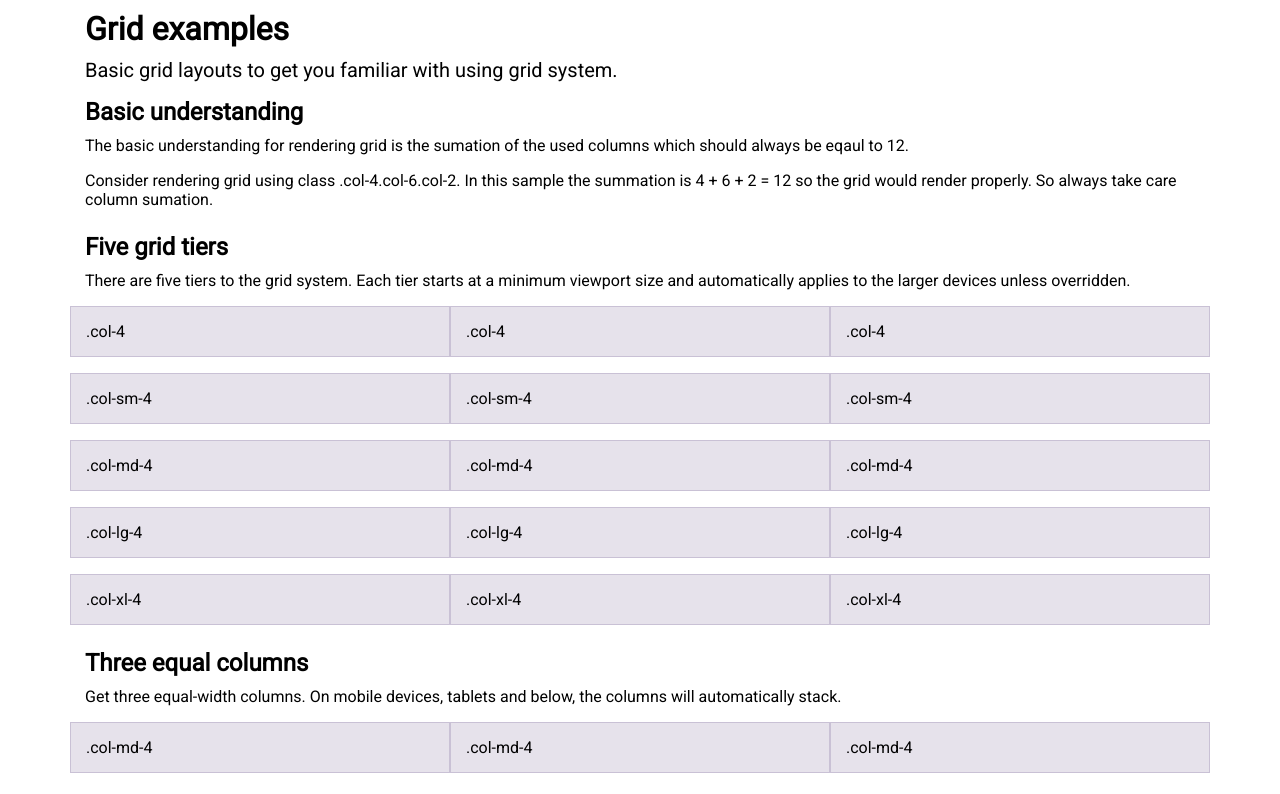
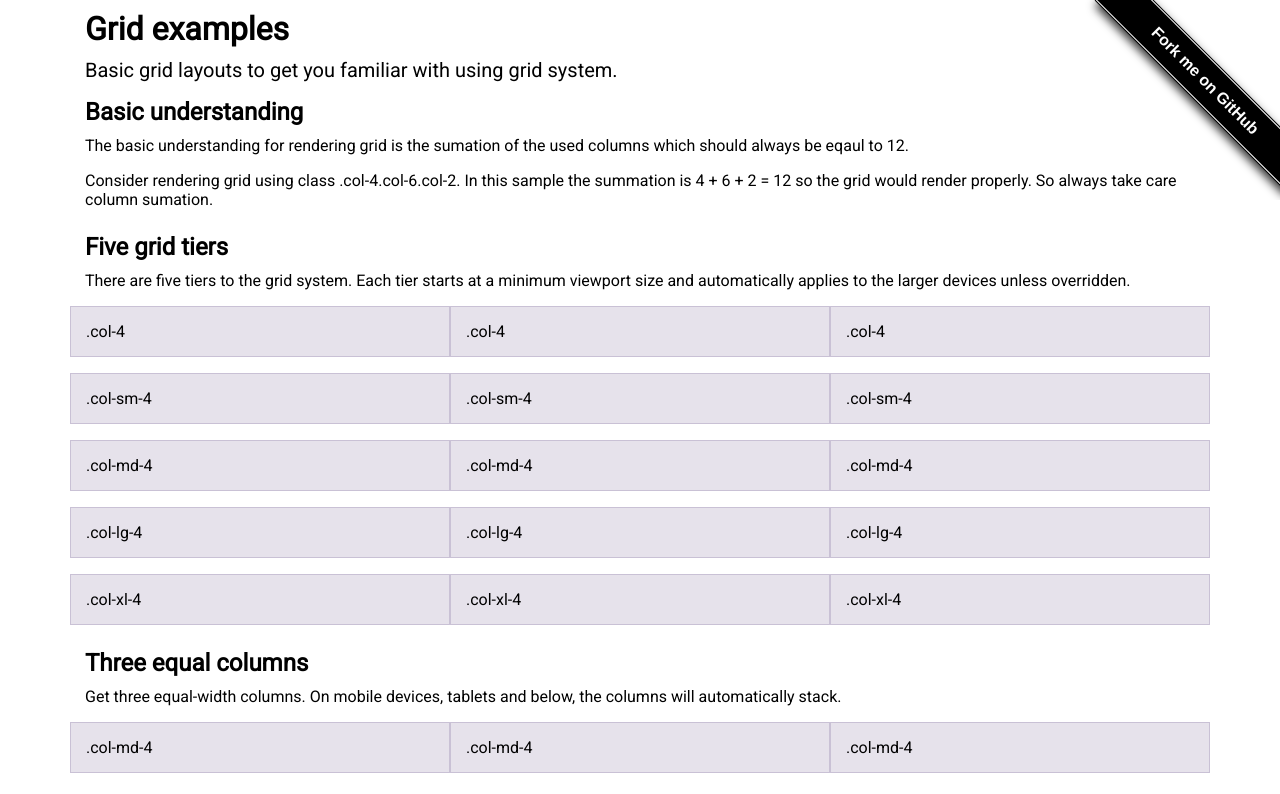
Before and after one commit to nimjetushar/grid-css, a website: page docs/index.html in a window 1280 px wide. Shown: the top 794 px of the page. Drawn offline with Linux system fonts and the light colour scheme.

Commit message:
updated gulpfile.js

```diff
--- a/docs/index.html
+++ b/docs/index.html
@@ -1,18 +1,17 @@
 <!DOCTYPE html>
 <html lang="en">
-
   <head>
-    <meta charset="UTF-8">
-    <meta name="viewport" content="width=device-width, initial-scale=1.0">
-    <meta http-equiv="X-UA-Compatible" content="ie=edge">
+    <meta charset="UTF-8" />
+    <meta name="viewport" content="width=device-width, initial-scale=1.0" />
+    <meta http-equiv="X-UA-Compatible" content="ie=edge" />
     <title>Grid Css</title>
-    <link href="https://fonts.googleapis.com/css?family=Roboto" rel="stylesheet">
+    <link href="https://fonts.googleapis.com/css?family=Roboto" rel="stylesheet" />
     <link rel="stylesheet" href="grid.css" />
     <style>
       * {
         margin: 0;
         padding: 0;
-            font-family: 'Roboto', sans-serif;
+        font-family: "Roboto", sans-serif;
       }
 
       h1,
@@ -41,28 +40,99 @@
       .grid-themed {
         padding-top: 15px;
         padding-bottom: 15px;
-            background-color: rgba(86, 61, 124, .15);
-            border: 1px solid rgba(86, 61, 124, .2);
+        background-color: rgba(86, 61, 124, 0.15);
+        border: 1px solid rgba(86, 61, 124, 0.2);
+      }
+
+      #forkongithub a {
+        background: #000;
+        color: #fff;
+        text-decoration: none;
+        font-family: arial, sans-serif;
+        text-align: center;
+        font-weight: bold;
+        padding: 5px 40px;
+        font-size: 1rem;
+        line-height: 2rem;
+        position: relative;
+        transition: 0.5s;
+      }
+      #forkongithub a:hover {
+        background: #c11;
+        color: #fff;
+      }
+      #forkongithub a::before,
+      #forkongithub a::after {
+        content: "";
+        width: 100%;
+        display: block;
+        position: absolute;
+        top: 1px;
+        left: 0;
+        height: 1px;
+        background: #fff;
+      }
+      #forkongithub a::after {
+        bottom: 1px;
+        top: auto;
+      }
+
+      @media screen and (min-width: 800px) {
+        #forkongithub {
+          position: fixed;
+          display: block;
+          top: 0;
+          right: 0;
+          width: 200px;
+          overflow: hidden;
+          height: 200px;
+          z-index: 9999;
+        }
+        #forkongithub a {
+          width: 270px;
+          position: absolute;
+          top: 60px;
+          right: -60px;
+          transform: rotate(45deg);
+          -webkit-transform: rotate(45deg);
+          -ms-transform: rotate(45deg);
+          -moz-transform: rotate(45deg);
+          -o-transform: rotate(45deg);
+          box-shadow: 4px 4px 10px rgba(0, 0, 0, 0.8);
+        }
       }
     </style>
   </head>
 
   <body>
+    <span id="forkongithub">
+      <a href="https://github.com/nimjetushar/grid-css">Fork me on GitHub</a>
+    </span>
+
     <div class="container">
       <h1>Grid examples</h1>
-        <p class="lead">Basic grid layouts to get you familiar with using grid system.</p>
+      <p class="lead">
+        Basic grid layouts to get you familiar with using grid system.
+      </p>
 
       <h2>Basic understanding</h2>
-        <p>The basic understanding for rendering grid is the sumation of the used columns
-            which should always be eqaul to 12.</p>
-        <p>Consider rendering grid using class <code>.col-4</code><code>.col-6</code><code>.col-2</code>.
-            In this sample the summation is <code>4 + 6 + 2 = 12</code> so the grid would
-            render properly. So always take care column sumation.</p>
+      <p>
+        The basic understanding for rendering grid is the sumation of the used
+        columns which should always be eqaul to 12.
+      </p>
+      <p>
+        Consider rendering grid using class <code>.col-4</code
+        ><code>.col-6</code><code>.col-2</code>. In this sample the summation is
+        <code>4 + 6 + 2 = 12</code> so the grid would render properly. So always
+        take care column sumation.
+      </p>
 
       <h2 class="mt">Five grid tiers</h2>
-        <p>There are five tiers to the grid system. Each tier starts at a minimum
-            viewport size and
-            automatically applies to the larger devices unless overridden.</p>
+      <p>
+        There are five tiers to the grid system. Each tier starts at a minimum
+        viewport size and automatically applies to the larger devices unless
+        overridden.
+      </p>
 
       <div class="row mb">
         <div class="col-4 grid-themed">.col-4</div>
@@ -95,8 +165,10 @@
       </div>
 
       <h2 class="mt">Three equal columns</h2>
-        <p>Get three equal-width columns. On mobile devices, tablets and below, the
-            columns will automatically stack.</p>
+      <p>
+        Get three equal-width columns. On mobile devices, tablets and below, the
+        columns will automatically stack.
+      </p>
       <div class="row mb">
         <div class="col-md-4 grid-themed">.col-md-4</div>
         <div class="col-md-4 grid-themed">.col-md-4</div>
@@ -104,10 +176,11 @@
       </div>
 
       <h2 class="mt">Three unequal columns</h2>
-        <p>Get three columns of various widths. Remember, grid columns should add up to
-            twelve for a
-            single horizontal block. More than that, and columns start stacking no matter
-            the viewport.</p>
+      <p>
+        Get three columns of various widths. Remember, grid columns should add
+        up to twelve for a single horizontal block. More than that, and columns
+        start stacking no matter the viewport.
+      </p>
       <div class="row mb">
         <div class="col-md-3 grid-themed">.col-md-3</div>
         <div class="col-md-6 grid-themed">.col-md-6</div>
@@ -122,5 +195,4 @@
       </div>
     </div>
   </body>
-
 </html>
--- a/gulpfile.js
+++ b/gulpfile.js
@@ -19,7 +19,8 @@ const AUTOPREFIXER_BROWSERS = [
 
 const sassFiles = "src/grid.scss",
   cssDest = "dist/",
-  delDest = "dist/**";
+  delDest = ["dist/**", "docs/grid.css"],
+  docDest = "docs/";
 
 gulp.task("styles", ["clean"], function() {
   gulp
@@ -27,6 +28,7 @@ gulp.task("styles", ["clean"], function() {
     .pipe(sass().on("error", sass.logError))
     .pipe(autoprefixer({ browsers: AUTOPREFIXER_BROWSERS }))
     .pipe(gulp.dest(cssDest))
+    .pipe(gulp.dest(docDest))
     .pipe(csso())
     .pipe(rename({ extname: ".min.css" }))
     .pipe(gulp.dest(cssDest));
```
Also changed, not shown: README.md. Lines whose indentation alone changed are shown as unchanged.
